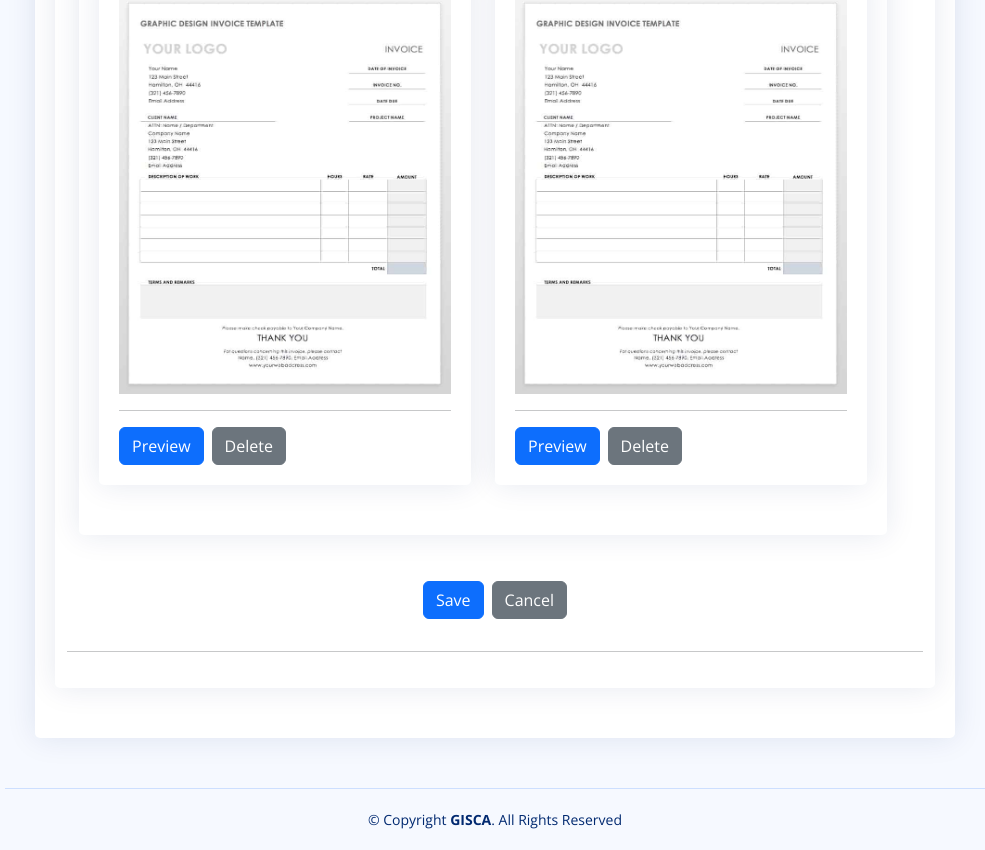
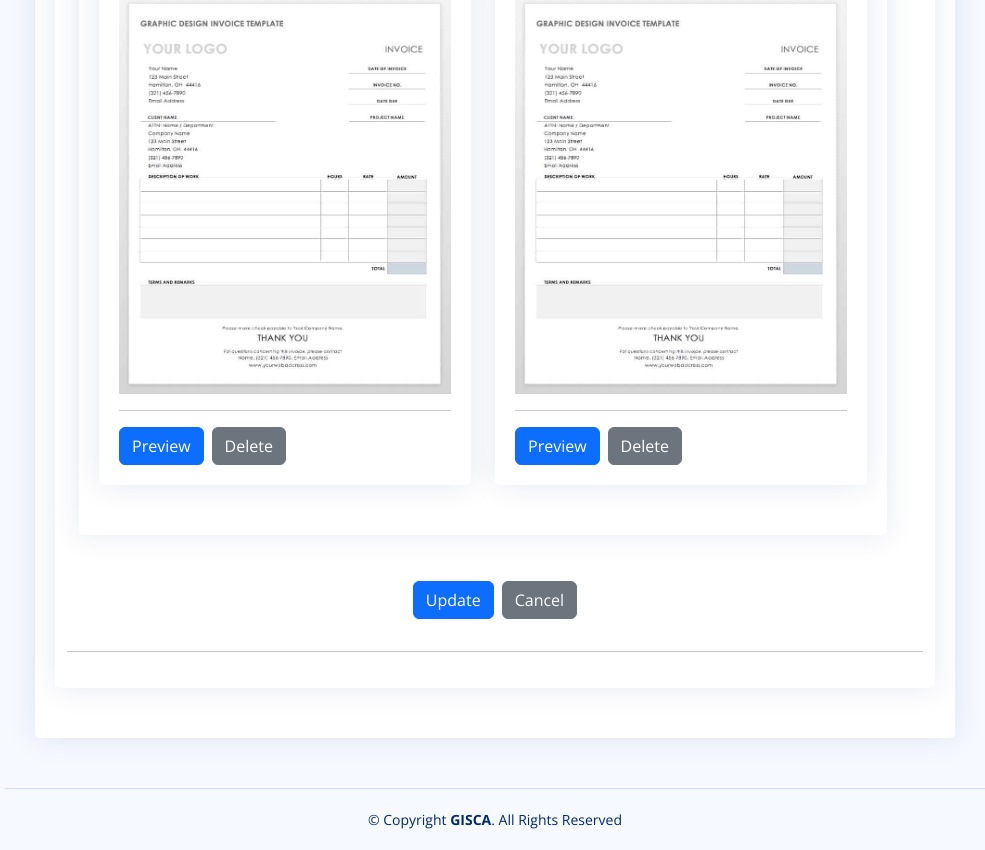
Before and after one commit to General-Insurance-Soft/tchalla, a Next.js app: page /page/policy/manage in a window 1280 px wide. Shown: the part 1211-2061 px from the top of the page, without its empty margins (295-1280 px from the left). Built offline with nearby package versions, Linux system fonts and the light colour scheme.

Commit message:
fix typo

```diff
--- a/app/page/policy/manage/page.js
+++ b/app/page/policy/manage/page.js
@@ -261,7 +261,7 @@
 
                             <div className="text-center mb-3">
                                 <div className="d-flex justify-content-center">
-                                    <button className="btn btn-primary me-2">Save</button>
+                                    <button className="btn btn-primary me-2">Update</button>
                                     <button className="btn btn-secondary">Cancel</button>
                                 </div>
                             </div>
```
